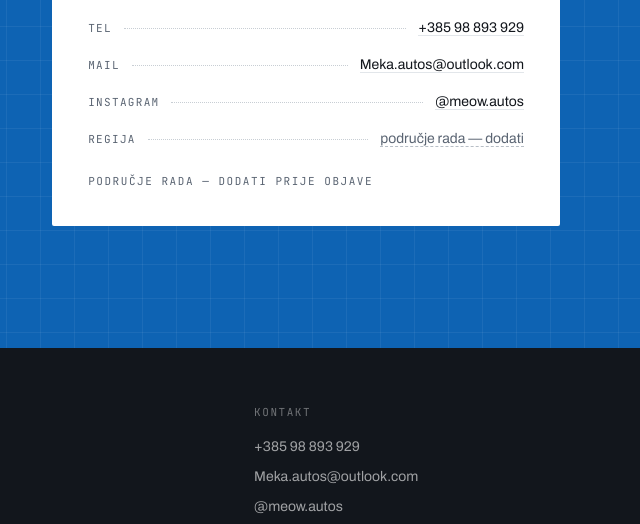
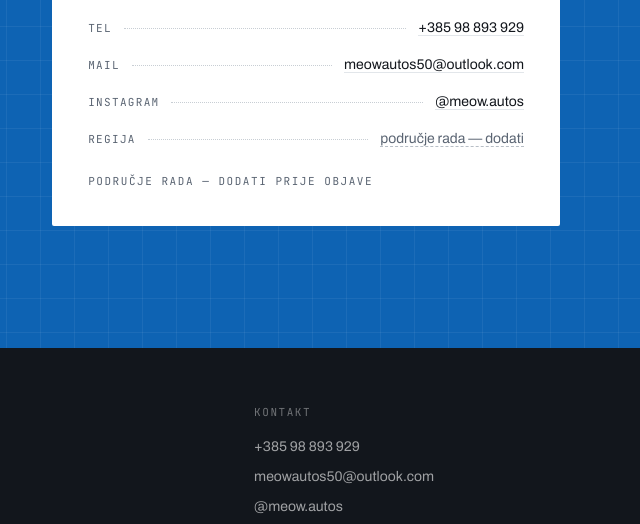
Before and after one commit to Hrvisparrow/Meow.autos, a plain HTML site: page index.html in a window 1280 px wide. Shown: the part 4210-4734 px from the top of the page, 640-1280 px from the left. Drawn offline with nearby package versions, Linux system fonts and the light colour scheme.

Commit message:
Update contact email to meowautos50@outlook.com

```diff
--- a/index.html
+++ b/index.html
@@ -545,7 +545,7 @@
         Javite nam se i dogovorite servis ili asistenciju.
       </p>
       <div class="mt-8 flex flex-col sm:flex-row gap-3" data-reveal style="transition-delay:.12s">
-        <a href="mailto:Meka.autos@outlook.com" class="btn btn-light justify-center">
+        <a href="mailto:meowautos50@outlook.com" class="btn btn-light justify-center">
           Kontaktirajte nas
           <svg width="16" height="16" viewBox="0 0 24 24" fill="none" stroke="currentColor" stroke-width="2.5" stroke-linecap="round"><path d="M5 12h14M13 6l6 6-6 6"/></svg>
         </a>
@@ -557,7 +557,7 @@
       <p class="mono">Podaci za kontakt</p>
       <div class="mt-5 space-y-4">
         <div class="spec"><span class="k">Tel</span><span class="lead"></span><span class="v"><a href="tel:+385989893929" class="border-b border-hair hover:border-blue hover:text-blue transition-colors">+385 98 893 929</a></span></div>
-        <div class="spec"><span class="k">Mail</span><span class="lead"></span><span class="v"><a href="mailto:Meka.autos@outlook.com" class="border-b border-hair hover:border-blue hover:text-blue transition-colors">Meka.autos@outlook.com</a></span></div>
+        <div class="spec"><span class="k">Mail</span><span class="lead"></span><span class="v"><a href="mailto:meowautos50@outlook.com" class="border-b border-hair hover:border-blue hover:text-blue transition-colors">meowautos50@outlook.com</a></span></div>
         <div class="spec"><span class="k">Instagram</span><span class="lead"></span><span class="v"><a href="https://instagram.com/meow.autos" target="_blank" rel="noopener" class="border-b border-hair hover:border-blue hover:text-blue transition-colors">@meow.autos</a></span></div>
         <div class="spec"><span class="k">Regija</span><span class="lead"></span><span class="v"><span class="ph">područje rada — dodati</span></span></div>
       </div>
@@ -596,7 +596,7 @@
         <p class="mono text-white/40">Kontakt</p>
         <ul class="mt-4 space-y-2.5 text-sm">
           <li><a href="tel:+385989893929" class="hover:text-white transition-colors">+385 98 893 929</a></li>
-          <li><a href="mailto:Meka.autos@outlook.com" class="hover:text-white transition-colors">Meka.autos@outlook.com</a></li>
+          <li><a href="mailto:meowautos50@outlook.com" class="hover:text-white transition-colors">meowautos50@outlook.com</a></li>
           <li><a href="https://instagram.com/meow.autos" target="_blank" rel="noopener" class="hover:text-white transition-colors">@meow.autos</a></li>
         </ul>
       </div>
```
